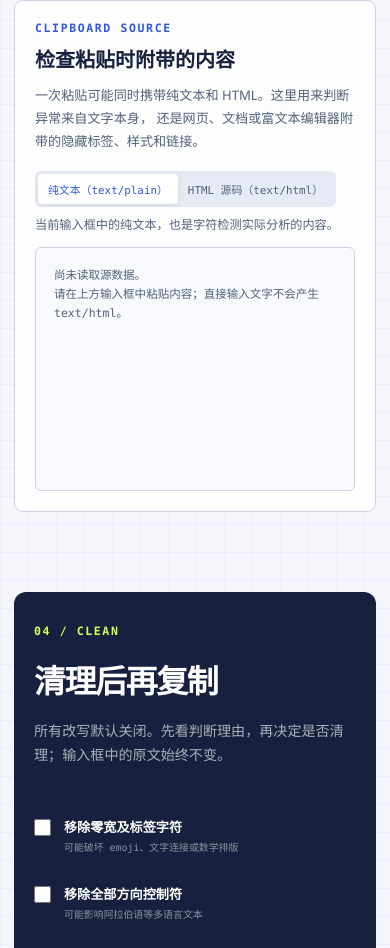
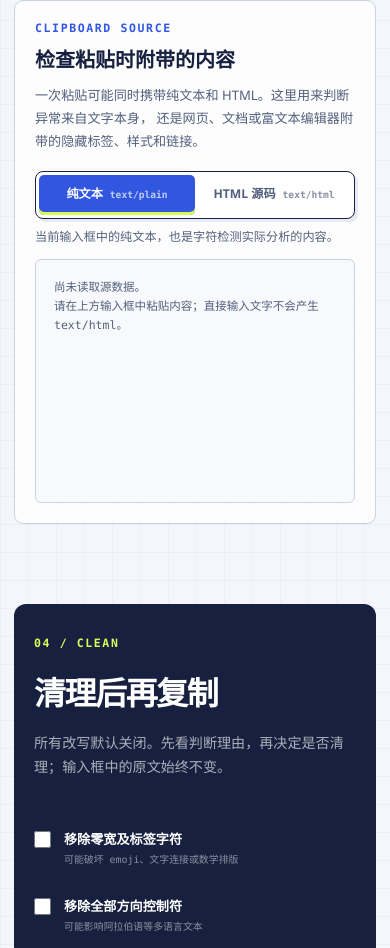
Before and after one commit to nisconder/paste-xray, a plain HTML site: page index.html in a window 390 px wide. Shown: the part 2416-3364 px from the top of the page. Drawn offline with Linux system fonts and the light colour scheme.

Commit message:
Redesign clipboard format tabs

```diff
--- a/index.html
+++ b/index.html
@@ -9,7 +9,7 @@
     />
     <meta name="color-scheme" content="light" />
     <title>Paste X-Ray — 看见文本里的隐形字符</title>
-    <link rel="stylesheet" href="styles.css?v=20260829-3" />
+    <link rel="stylesheet" href="styles.css?v=20260829-4" />
   </head>
   <body>
     <div class="page-shell">
@@ -164,7 +164,8 @@
                     type="button"
                     data-source="plain"
                   >
-                    纯文本（text/plain）
+                    <span class="source-tab-label">纯文本</span>
+                    <small>text/plain</small>
                   </button>
                   <button
                     class="source-tab"
@@ -175,7 +176,9 @@
                     type="button"
                     data-source="html"
                   >
-                    HTML 源码（text/html）<span id="html-tab-count" hidden></span>
+                    <span class="source-tab-label">HTML 源码</span>
+                    <small>text/html</small>
+                    <span class="source-tab-count" id="html-tab-count" hidden></span>
                   </button>
                 </div>
                 <p class="source-format-help" id="source-format-help">
@@ -258,6 +261,6 @@
     </div>
 
     <div class="toast" id="toast" role="status" aria-live="polite"></div>
-    <script src="app.js?v=20260829-3" defer></script>
+    <script src="app.js?v=20260829-4" defer></script>
   </body>
 </html>
--- a/styles.css
+++ b/styles.css
@@ -876,11 +876,14 @@ textarea::placeholder {
 }
 
 .source-tabs {
-  display: inline-flex;
+  display: inline-grid;
+  grid-template-columns: repeat(2, max-content);
   flex: 0 0 auto;
   padding: 3px;
-  border-radius: 6px;
-  background: var(--paper-deep);
+  border: 1px solid var(--ink);
+  border-radius: 8px;
+  background: var(--white);
+  box-shadow: 3px 3px 0 var(--paper-deep);
 }
 
 .source-intro {
@@ -921,34 +924,75 @@ textarea::placeholder {
 }
 
 .source-tab {
-  padding: 7px 10px;
+  display: inline-flex;
+  align-items: center;
+  justify-content: center;
+  min-height: 40px;
+  gap: 7px;
+  padding: 7px 12px;
   border: 0;
-  border-radius: 4px;
+  border-radius: 5px;
   background: transparent;
   color: var(--ink-soft);
   cursor: pointer;
-  font: 0.68rem var(--mono);
+  transition: background 160ms ease, color 160ms ease, box-shadow 160ms ease;
+}
+
+.source-tab + .source-tab {
+  margin-left: 2px;
+}
+
+.source-tab-label {
+  font: 700 0.76rem/1.2 var(--body);
+  white-space: nowrap;
+}
+
+.source-tab small {
+  color: currentColor;
+  font: 600 0.6rem/1 var(--mono);
+  opacity: 0.7;
+  white-space: nowrap;
+}
+
+.source-tab:hover:not(.is-active) {
+  background: var(--paper);
+  color: var(--ink);
 }
 
 .source-tab.is-active {
-  background: var(--white);
-  color: var(--blue);
-  box-shadow: 0 2px 8px rgba(23, 33, 63, 0.09);
+  background: var(--blue);
+  color: var(--white);
+  box-shadow: inset 0 -3px 0 var(--marker);
 }
 
-.source-tab span {
+.source-tab:focus-visible {
+  position: relative;
+  z-index: 1;
+  outline: 0;
+  box-shadow: inset 0 0 0 2px var(--blue);
+}
+
+.source-tab.is-active:focus-visible {
+  box-shadow: inset 0 -3px 0 var(--marker);
+}
+
+.source-tab-count {
   display: inline-grid;
   min-width: 17px;
   height: 17px;
-  margin-left: 4px;
   place-items: center;
   border-radius: 999px;
   background: var(--blue);
   color: var(--white);
-  font-size: 0.55rem;
+  font: 800 0.55rem/1 var(--mono);
 }
 
-.source-tab span[hidden] {
+.source-tab.is-active .source-tab-count {
+  background: var(--marker);
+  color: var(--ink);
+}
+
+.source-tab-count[hidden] {
   display: none;
 }
 
@@ -1346,8 +1390,13 @@ footer p {
   }
 
   .source-tabs {
-    max-width: 100%;
-    overflow-x: auto;
+    grid-template-columns: repeat(2, minmax(0, 1fr));
+    width: 100%;
+  }
+
+  .source-tab {
+    min-width: 0;
+    padding-inline: 8px;
   }
 
   .finding-summary {
```
Also changed, not shown: 1 other file.
